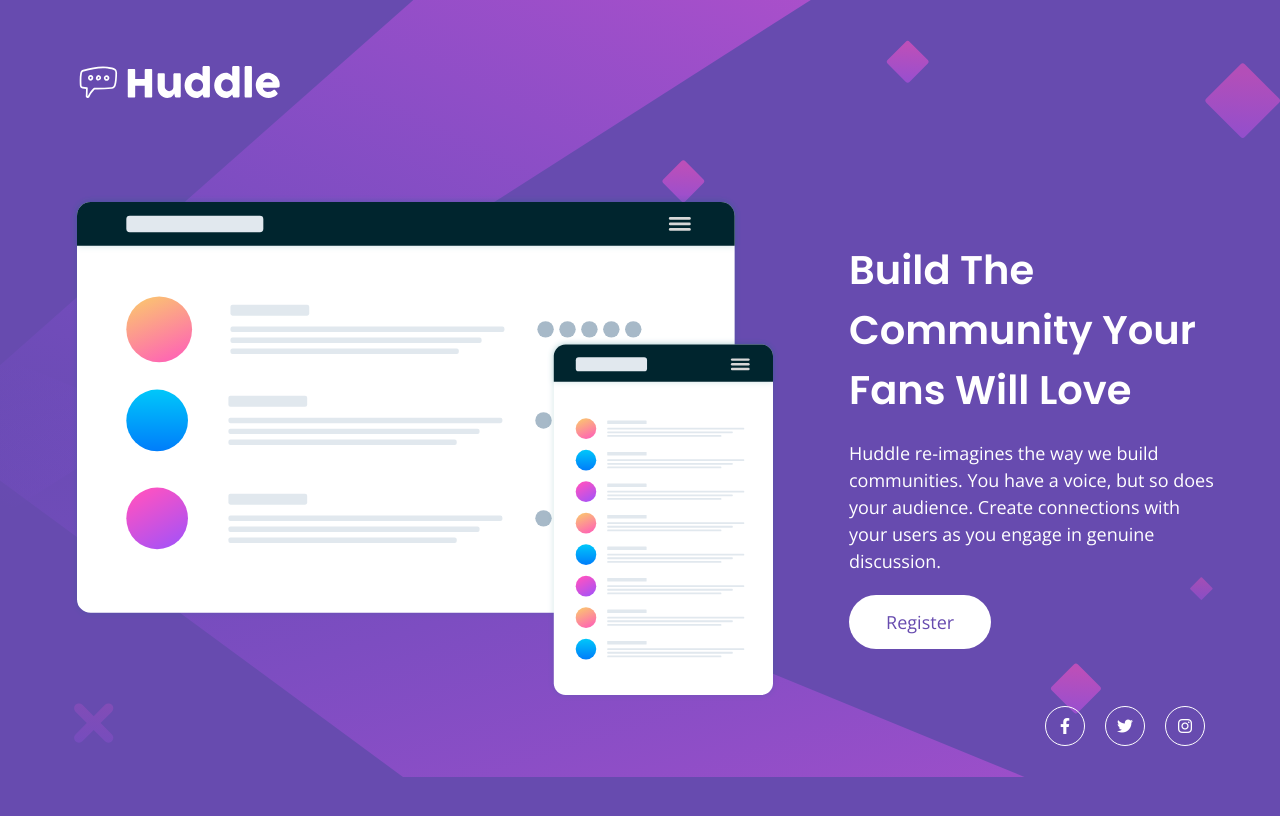
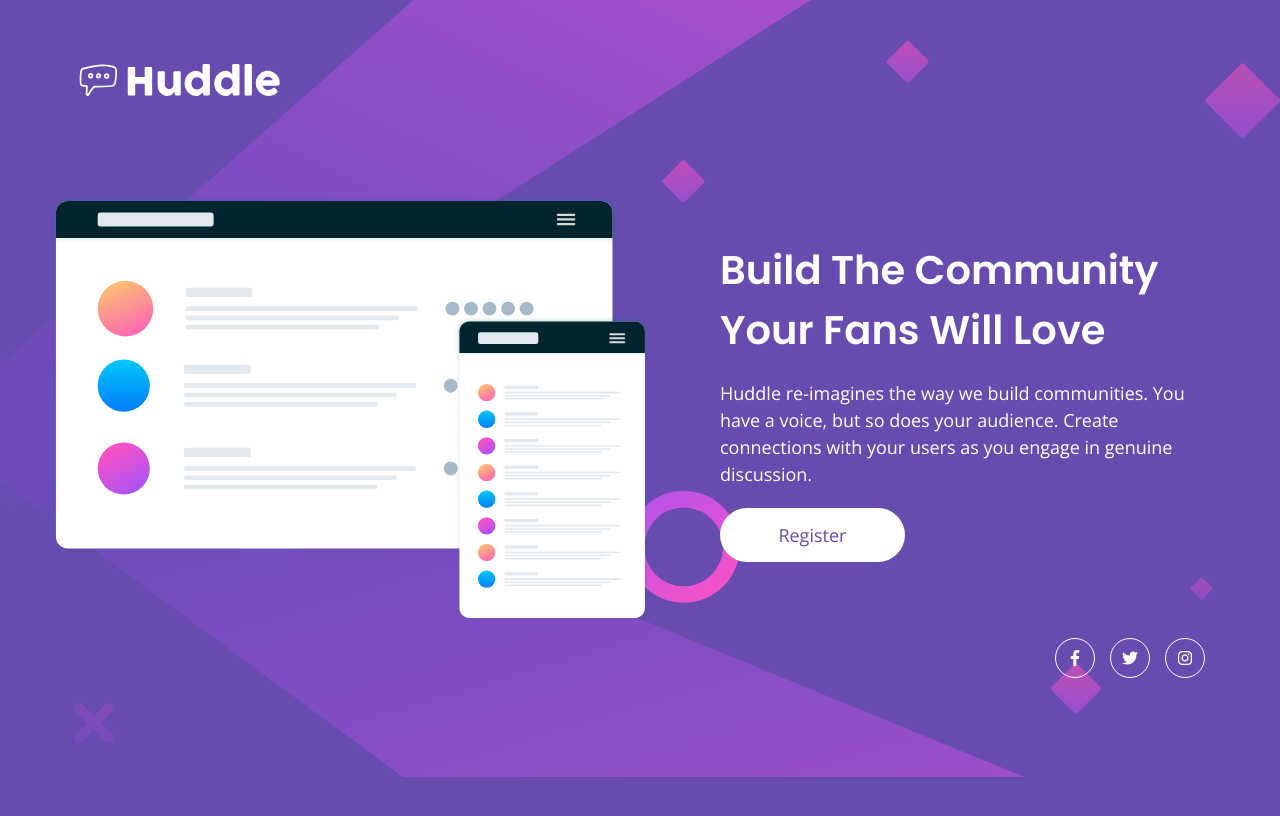
Before and after one commit to AbdulrahmanFE/Challenge_Num_10, a plain HTML site: page index.html in a window 1280 px wide. Drawn offline with nearby package versions, Linux system fonts and the light colour scheme.

Commit message:
Making Some Modifieds

```diff
--- a/css/style.css
+++ b/css/style.css
@@ -46,7 +46,7 @@
     width: 100%;
   }
   .logo {
-    margin: 50px 69px 65px;
+    margin: 50px 68.5px 65px;
     width: 240px;
     height: 80px;
   }
@@ -57,7 +57,7 @@
   }
   .logo > img {
     width: 90%;
-    height: 80%;
+    height: 75%;
   }
 /* Styling The main */
   .section {
@@ -69,8 +69,18 @@
       flex-direction: column;
     }
   }
+  @media (min-width: 1150px) and (max-width: 1300px) {
+    .image > img {
+      width: 600px;
+    }
+  }
+  @media (min-width: 992px) and (max-width: 1149px) {
+    .image > img {
+      width: 450px;
+    }
+  }
   .image {
-    margin: auto 70px;
+    margin: auto 70px auto 50px;
   }
   @media (max-width: 991px) {
     .image > img {
@@ -95,7 +105,7 @@
     max-width: 90%;
   }
   .description {
-    max-width: 85%;
+    max-width: 90%;
     line-height: 27px;
     font-size: 18px;
   }
@@ -105,7 +115,7 @@
       text-align: center;
     }
     .title {
-      font-size: 2rem;
+      font-size: 28px;
       margin: auto;
       max-width: 90%;
     }
@@ -142,6 +152,7 @@
     justify-content: flex-end;
     align-items: center;
     margin-right: 75px;
+    margin-top: 10px;
   }
   @media (max-width: 991px) {
     footer{
@@ -151,7 +162,7 @@
   }
   .list {
     display: flex;
-    gap: 20px;
+    gap: 15px;
   }
   .list > li > a {
     border: 1px solid white;
```
